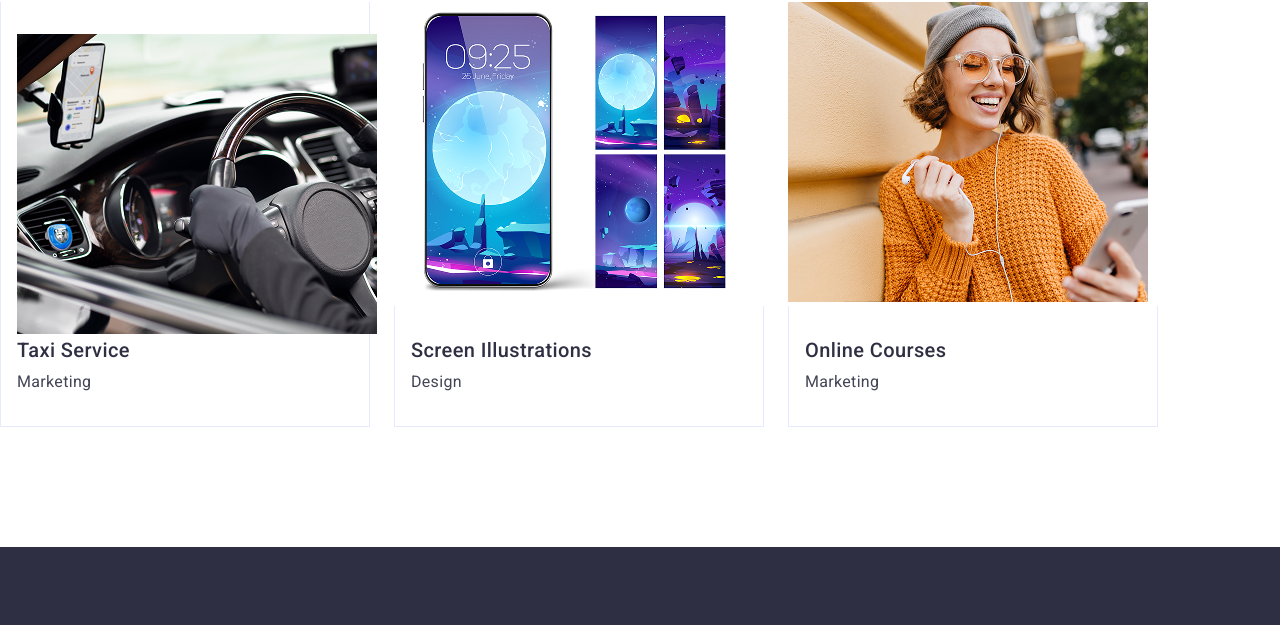
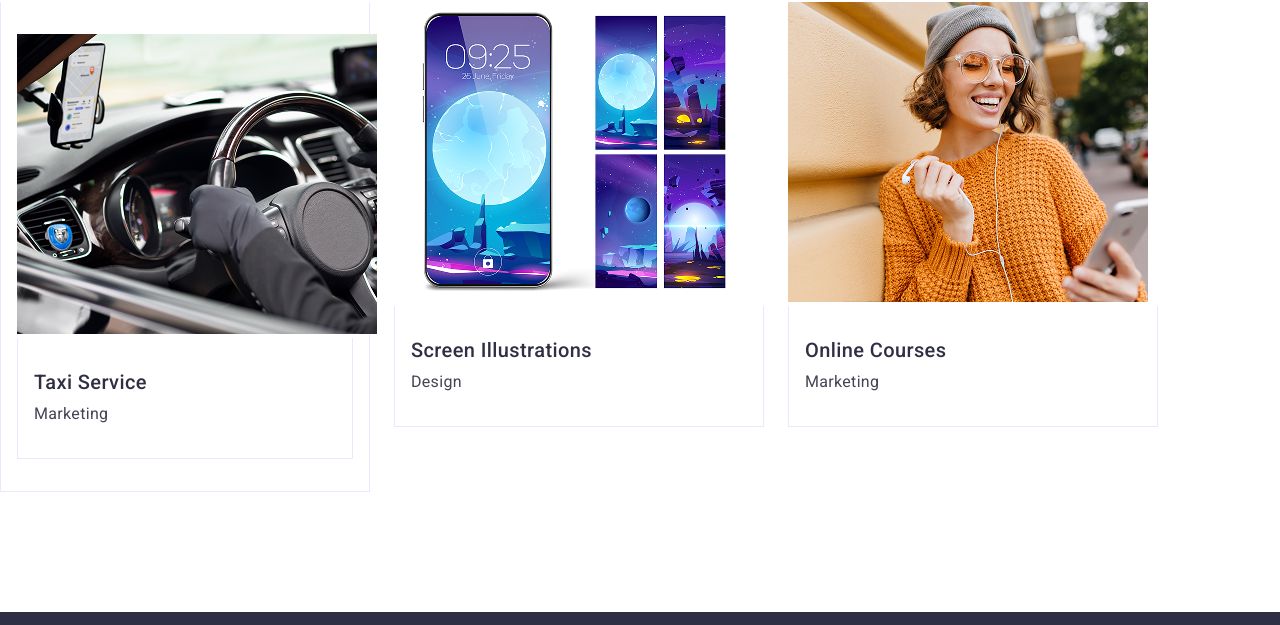
Before and after one commit to Olecsandr9843/go-it-homework-03, a plain HTML site: page index.html in a window 1280 px wide. Shown: the part 3826-4451 px from the top of the page. Drawn offline with nearby package versions, Linux system fonts and the light colour scheme.

Commit message:
wdvnwvivn

```diff
--- a/index.html
+++ b/index.html
@@ -119,6 +119,7 @@
           </li>
           <li class="portfolio-item"><div class="portfolio-item-one">
             <img src="./images/maket4.jpg" alt="Taxi Service" width="360" class="portfolio-img"/>
+            <div class="portfolio-item-one">
             <h3 class="portfolio-title">Taxi Service</h3>
             <p class="portfolio-text">Marketing</p>
             </div>
```
